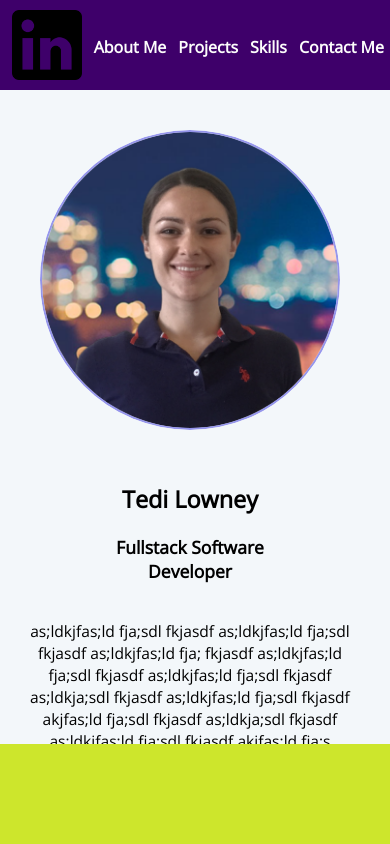
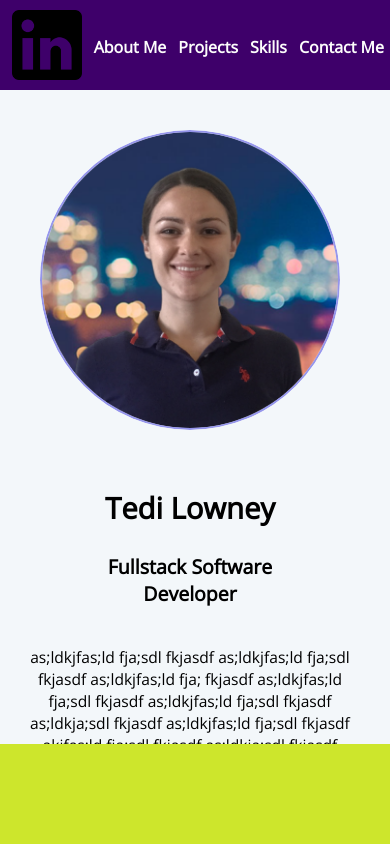
Before and after one commit to Tedicode/new-port, a React (Create React App) app: page / in a window 390 px wide. Shown: the top 844 px of the page. Built offline with nearby package versions, Linux system fonts and the light colour scheme.

Commit message:
larger font for mobile - my name and section titles

```diff
--- a/src/App.css
+++ b/src/App.css
@@ -247,11 +247,11 @@ section h2 {
   }
 
   .my-name {
-    font-size: 6vw;
+    font-size: 7.5vw;
   }
 
   .my-title {
-    font-size: 4.5vw;
+    font-size: 5vw;
   }
 
   .profile-pic {
@@ -265,7 +265,7 @@ section h2 {
   }
 
   section h2 {
-    font-size: 4.5vw;
+    font-size: 6vw;
   }
 
   .navbar {
```
